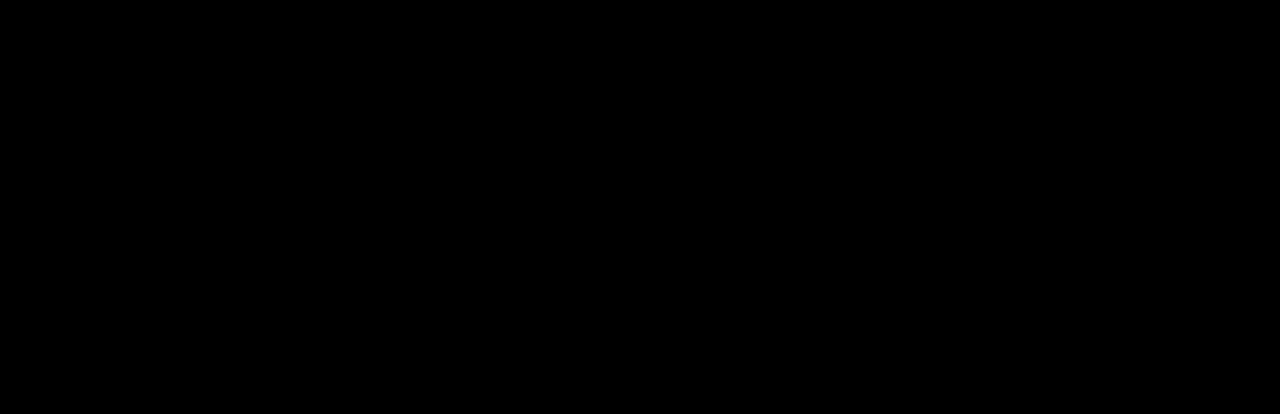
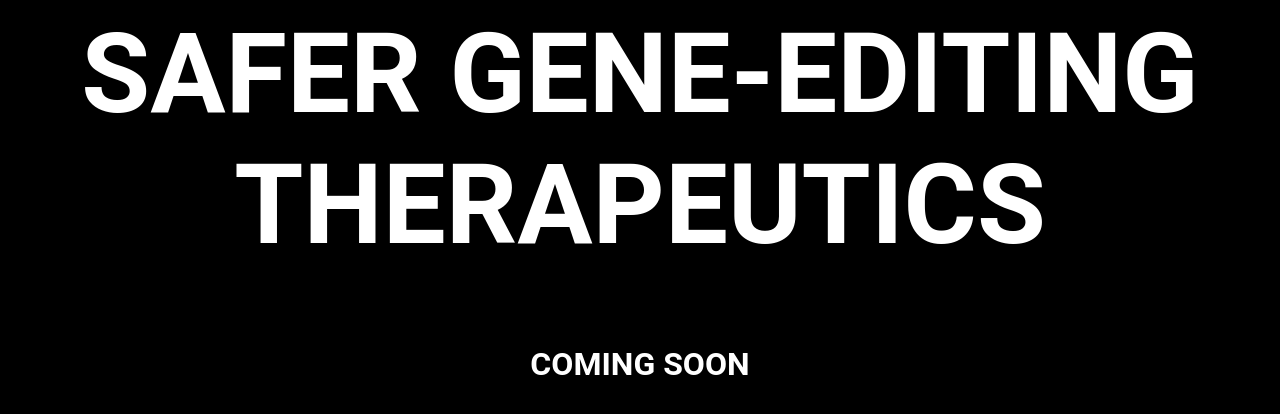
Before and after one commit to seven-therapeutics/seven-therapeutics.github.io, a plain HTML site: page index.html in a window 1280 px wide. Drawn offline with Linux system fonts and the light colour scheme.

Commit message:
Update index.html

```diff
--- a/index.html
+++ b/index.html
@@ -10,8 +10,8 @@
 
 
 
-<h1 font-size:7em;color:"white">SAFER GENE-EDITING THERAPEUTICS</h1>
-<h2>COMING SOON</h2>
+<h1 style="color:white;font-size:7em;font-family:roboto;text-align:center">SAFER GENE-EDITING THERAPEUTICS</h1>
+<h2 style="color:white;font-size:2em;font-family:roboto;text-align:center">COMING SOON</h2>
 
 </BODY>
 
```
